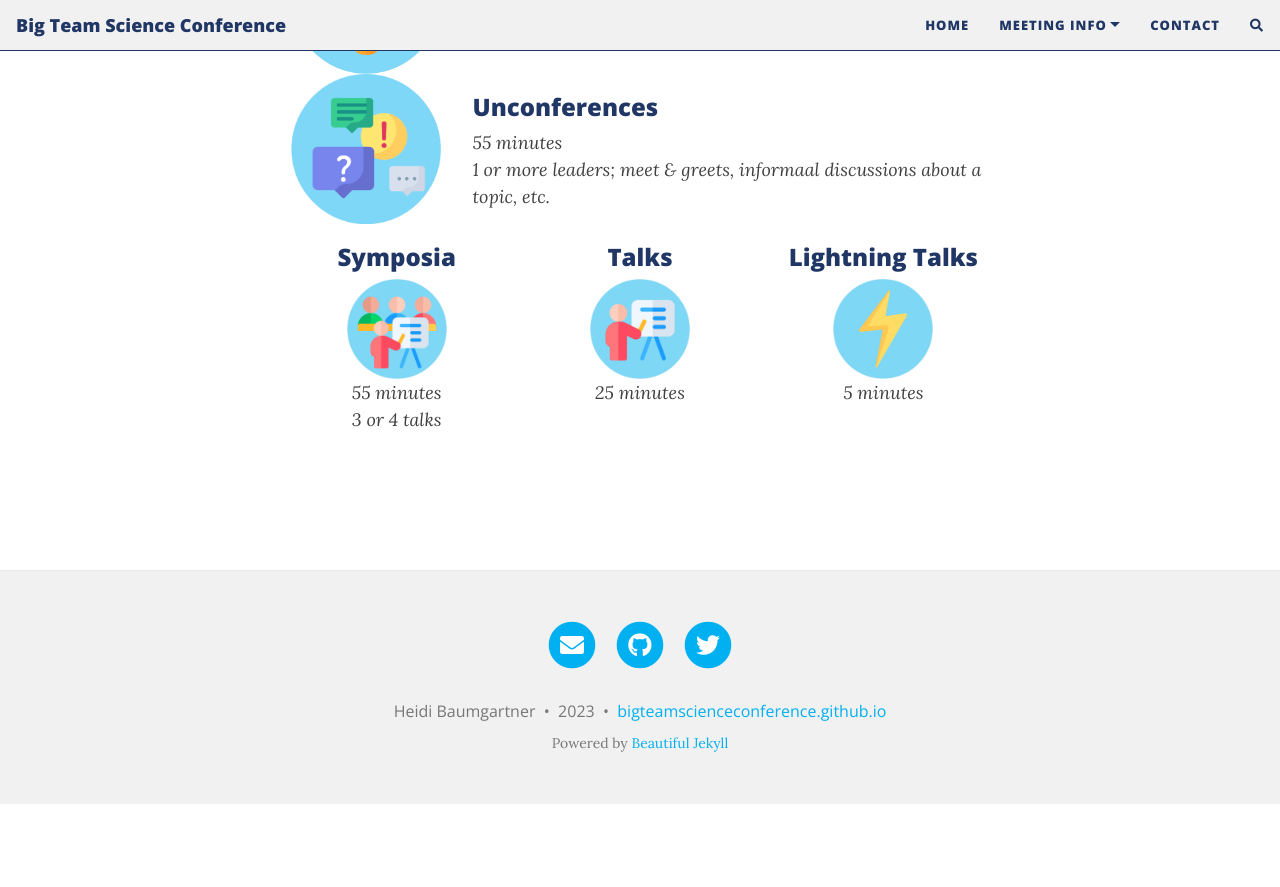
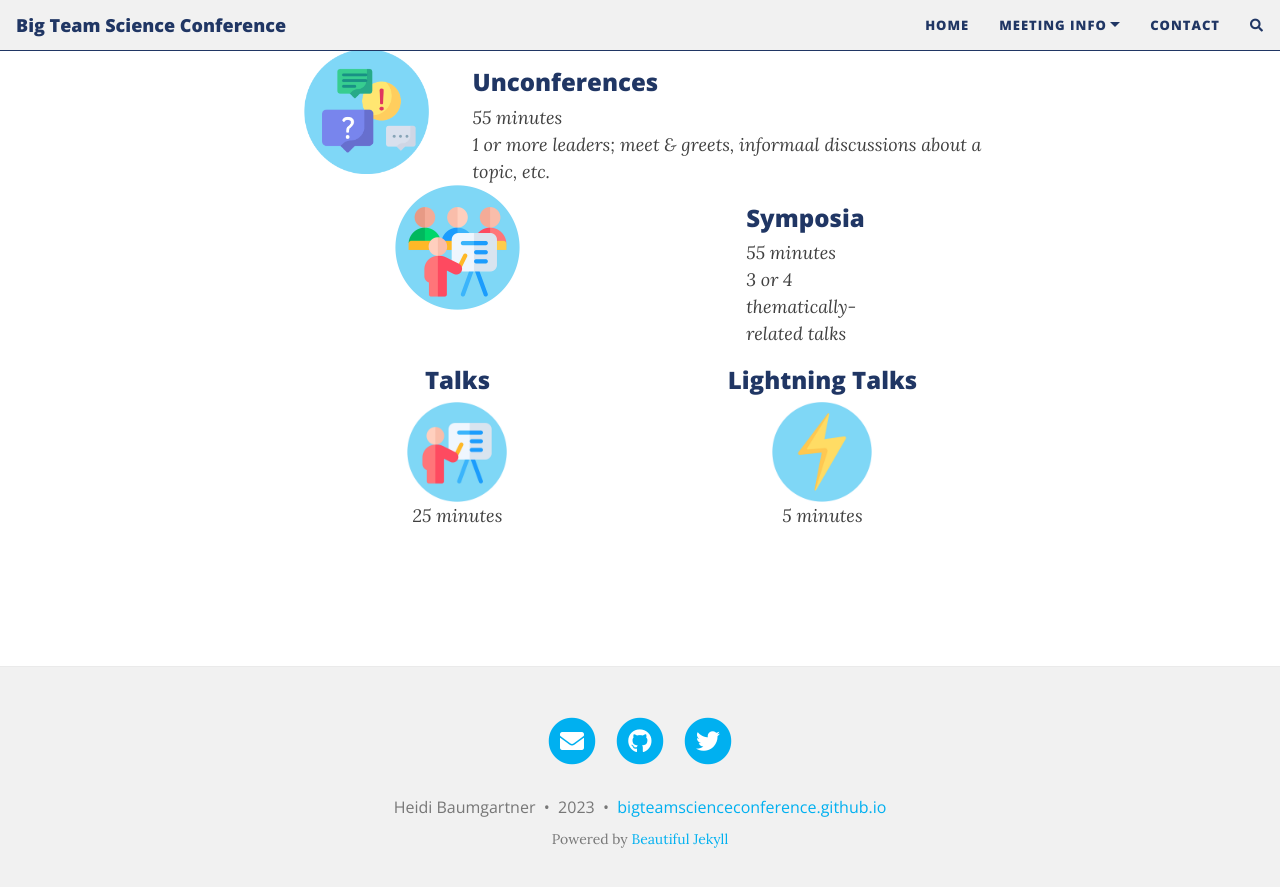
Before and after one commit to bigteamscienceconference/bigteamscienceconference.github.io, a Jekyll site: the page built from submissions.md, in a window 1280 px wide and 900 px high, scrolled down 1006 px. Shown: the top 887 px of the window. Built offline with Jekyll 4.4.1, drawn with Linux system fonts in a browser that asks for light colours; nearby versions of some CDN libraries; comment, search, counter and statistics services are not loaded; before the commit the page ends 1810 px from its top, so only the background shows below that.

Commit message:
Update submissions.md

```diff
--- a/submissions.md
+++ b/submissions.md
@@ -32,7 +32,7 @@ The conference will feature symposia, panel sessions, hackathons, talks, and unc
     </div>
     <div class="row justify-content-around">
       <div class="col-sm-3" align="center">
-        <img src="/assets/img/hackathon.png" alt="hackathon" width="150" height="150"><br>
+        <img src="/assets/img/hackathon.png" alt="hackathon" width="125" height="125"><br>
       </div>
       <div class="col-sm-9" align="left">
         <h3>Hackathons</h3>
@@ -42,7 +42,7 @@ The conference will feature symposia, panel sessions, hackathons, talks, and unc
     </div>
     <div class="row justify-content-around">
       <div class="col-sm-3" align="center">
-        <img src="/assets/img/unconference.png" alt="unconferences" width="150" height="150"><br>
+        <img src="/assets/img/unconference.png" alt="unconferences" width="125" height="125"><br>
       </div>
       <div class="col-sm-9" align="left">
         <h3>Unconferences</h3>
@@ -51,12 +51,16 @@ The conference will feature symposia, panel sessions, hackathons, talks, and unc
       </div>
     </div>
     <div class="row justify-content-around">
-      <div class="col-sm-4 col-xs-6" align="center">
+      <div class="col-sm-3" align="center">
+        <img src="/assets/img/symposium.png" alt="symposium" width="125" height="125"><br>
+      </div>
+      <div class="col-sm-3" align="left">
         <h3>Symposia</h3>
-        <img src="/assets/img/symposium.png" alt="symposium" width="100" height="100"><br>
         <i>55 minutes</i><br>
-        <i>3 or 4 talks</i> <br>
+        <i>3 or 4 thematically-related talks</i> <br>
       </div>
+    </div>
+    <div class="row justify-content-around">
       <div class="col-sm-4 col-xs-6" align="center">
         <h3>Talks</h3>
         <img src="/assets/img/talk.png" alt="talk" width="100" height="100"><br>
```
